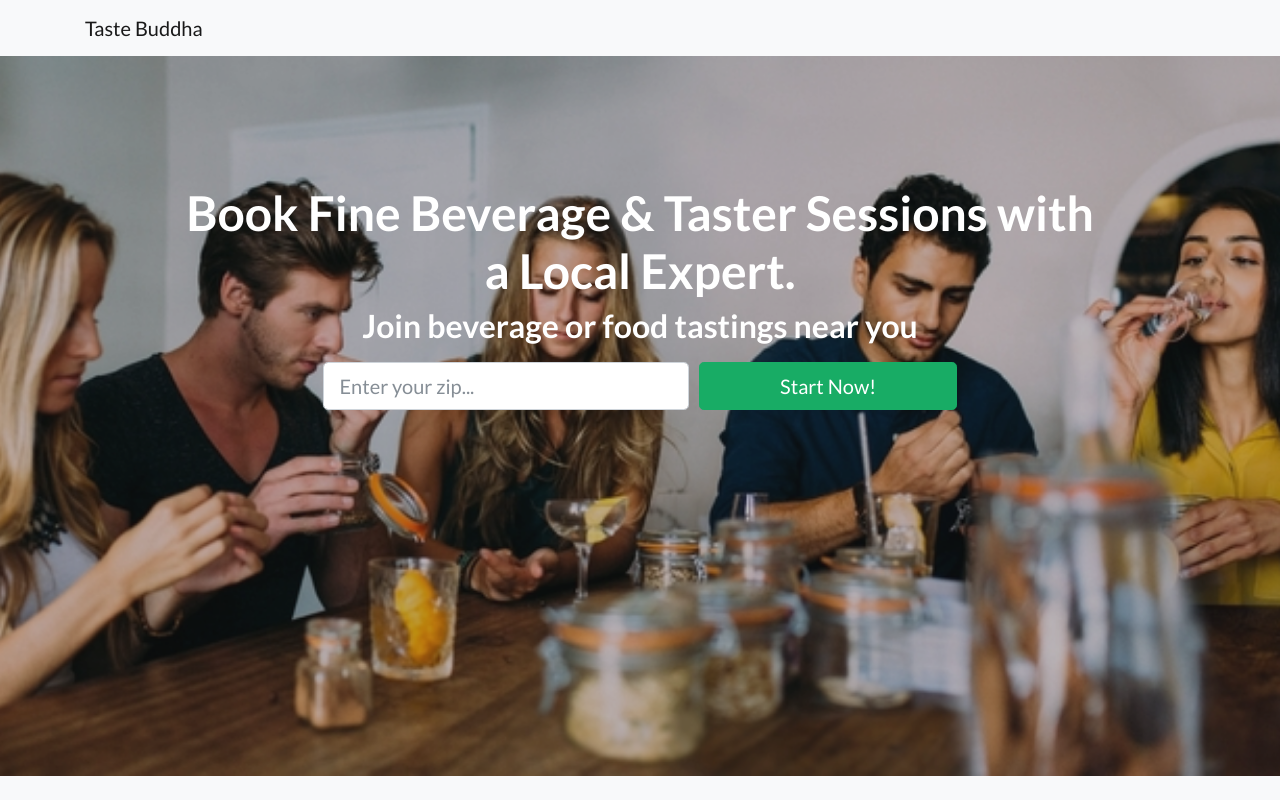
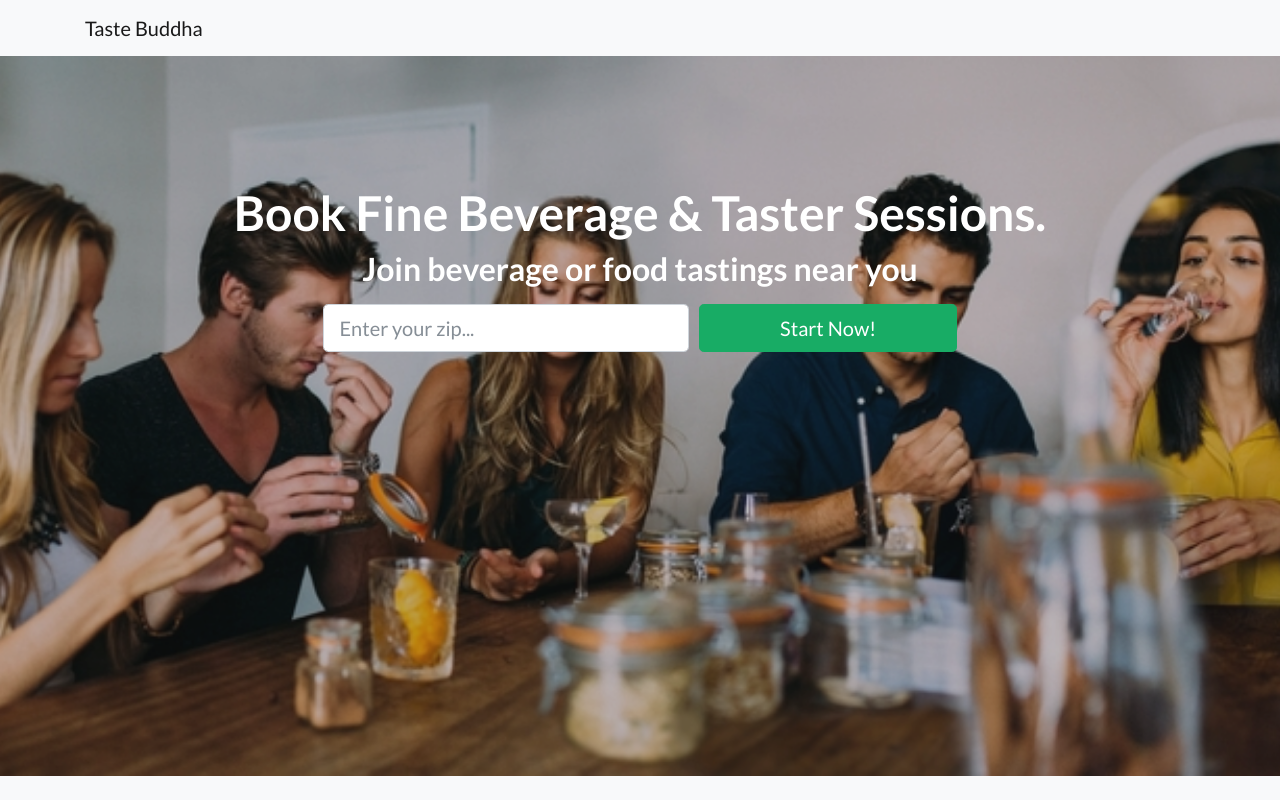
Before and after one commit to jhblacklock/boozesalad-fe, a website: page index.html in a window 1280 px wide. Shown: the top 800 px of the page. Drawn offline with nearby package versions, Linux system fonts and the light colour scheme.

Commit message:
remove tag

```diff
--- a/index.html
+++ b/index.html
@@ -54,7 +54,7 @@
     <div class="container">
       <div class="row">
         <div class="col-xl-10 mx-auto">
-          <h1>Book Fine Beverage & Taster Sessions with a Local Expert.</h1>
+          <h1>Book Fine Beverage & Taster Sessions.</h1>
           <h2 class="mb-3">Join beverage or food tastings near you</h2>
         </div>
         <div class="col-md-12 col-lg-8 col-xl-7 mx-auto">
```
